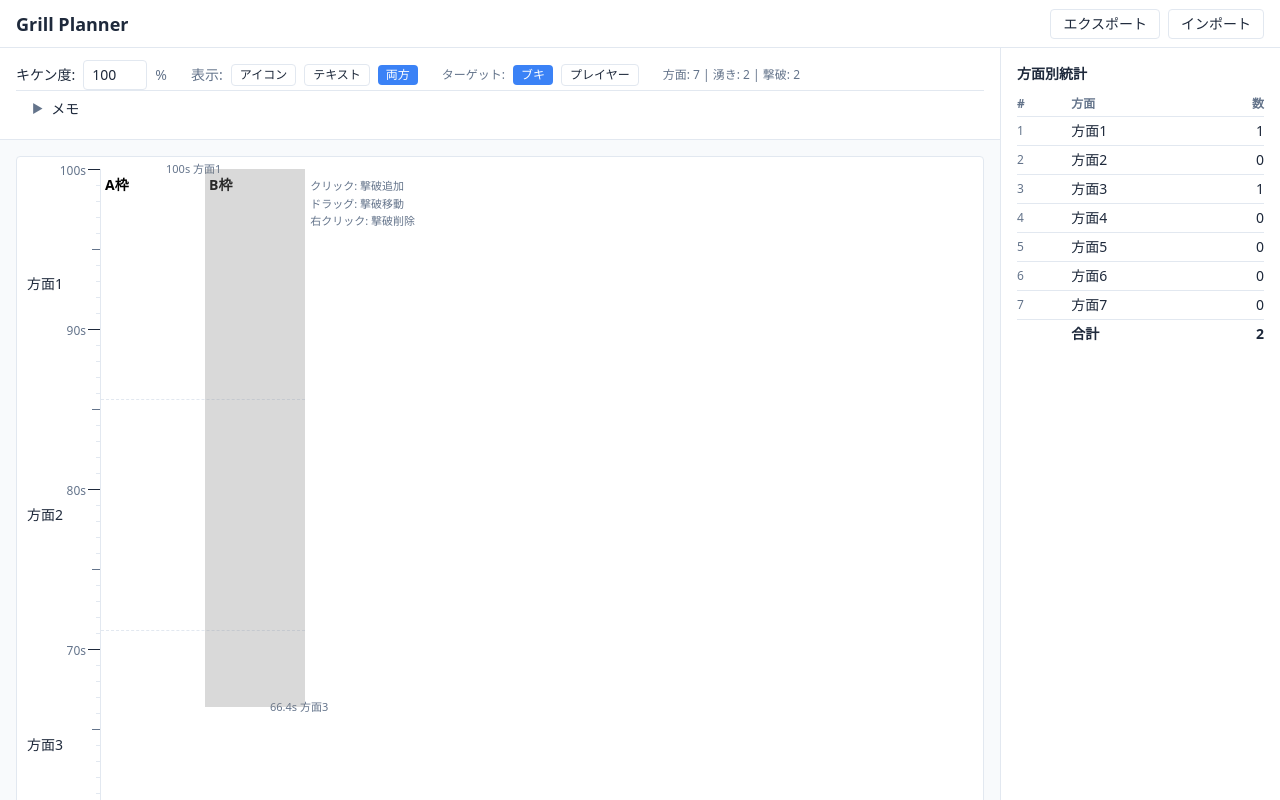
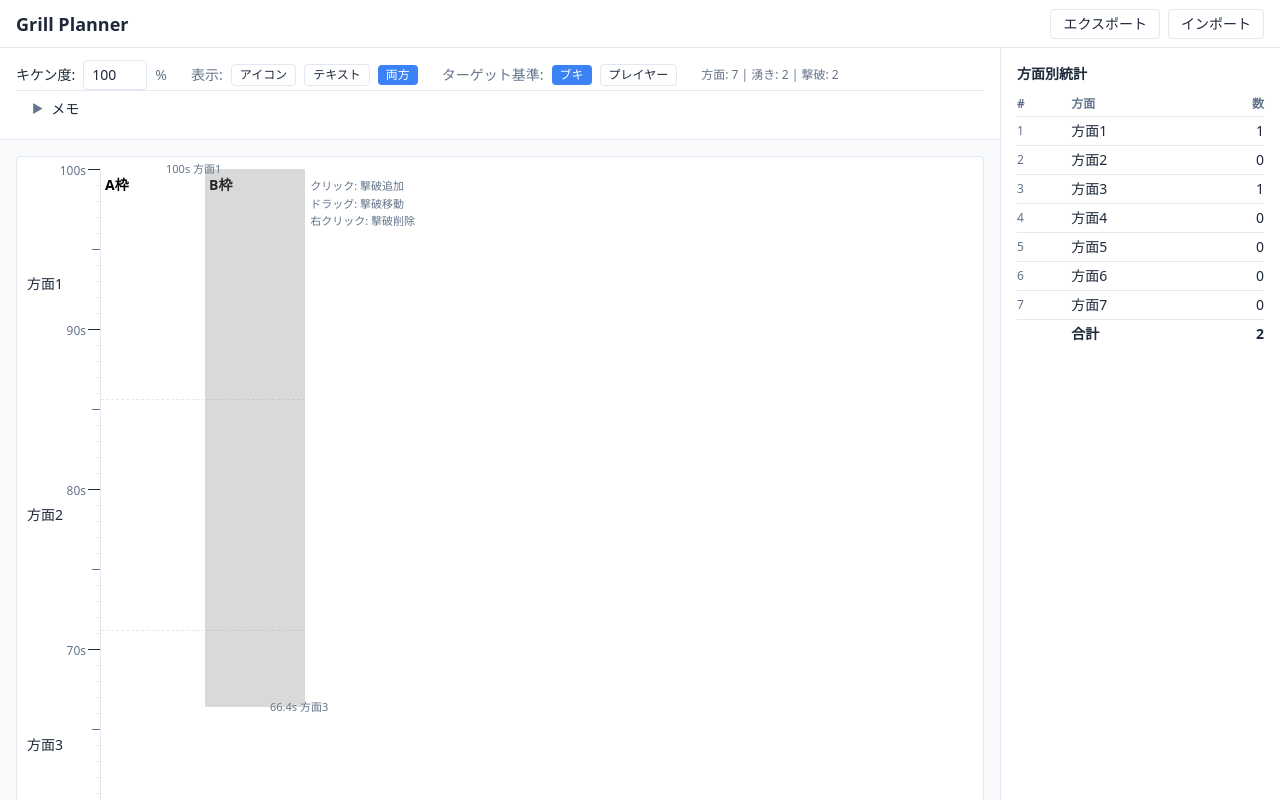
Before and after one commit to eoforgu0/grill-planner, a React (Vite) app: page / in a window 1280 px wide. Shown: the top 800 px of the page. Built offline with nearby package versions, Linux system fonts and the light colour scheme.

Commit message:
031: ターゲット基準ラベル変更とホバースタイル統一
「ターゲット:」→「ターゲット基準:」、text-xs→text-sm。
非選択ボタンにhover:bg-bgを追加。

Co-Authored-By: Claude Opus 4.6 <noreply@anthropic.com>

```diff
--- a/src/ScenarioView.tsx
+++ b/src/ScenarioView.tsx
@@ -149,13 +149,13 @@ export function ScenarioView({ hazardConfigData, weapons, specials }: ScenarioVi
               <HazardLevelInput value={state.hazardLevel} onChange={handleHazardChange} />
               <DisplayModeToggle value={state.displayMode} onChange={handleDisplayModeChange} />
               <div className="flex items-center gap-2">
-                <span className="text-xs text-text-muted">ターゲット:</span>
+                <span className="text-sm text-text-muted">ターゲット基準:</span>
                 <button
                   onClick={() => handleSetTargetMode('weapon')}
                   className={`rounded-sm px-2 py-0.5 text-xs ${
                     state.memo.targetOrder.mode === 'weapon'
                       ? 'bg-primary text-white'
-                      : 'border border-border bg-surface text-text'
+                      : 'border border-border bg-surface text-text hover:bg-bg'
                   }`}
                 >
                   ブキ
@@ -165,7 +165,7 @@ export function ScenarioView({ hazardConfigData, weapons, specials }: ScenarioVi
                   className={`rounded-sm px-2 py-0.5 text-xs ${
                     state.memo.targetOrder.mode === 'player'
                       ? 'bg-primary text-white'
-                      : 'border border-border bg-surface text-text'
+                      : 'border border-border bg-surface text-text hover:bg-bg'
                   }`}
                 >
                   プレイヤー
```
